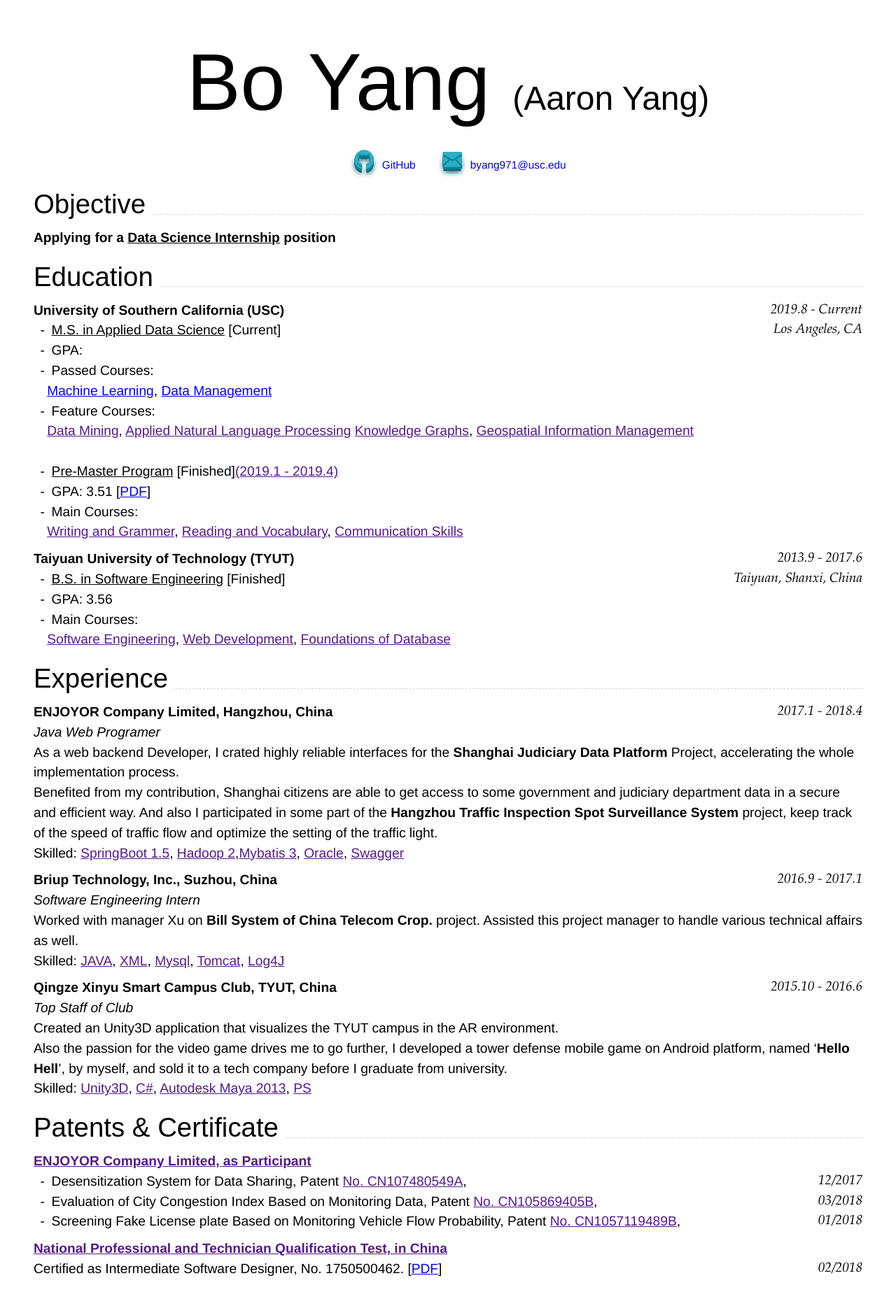
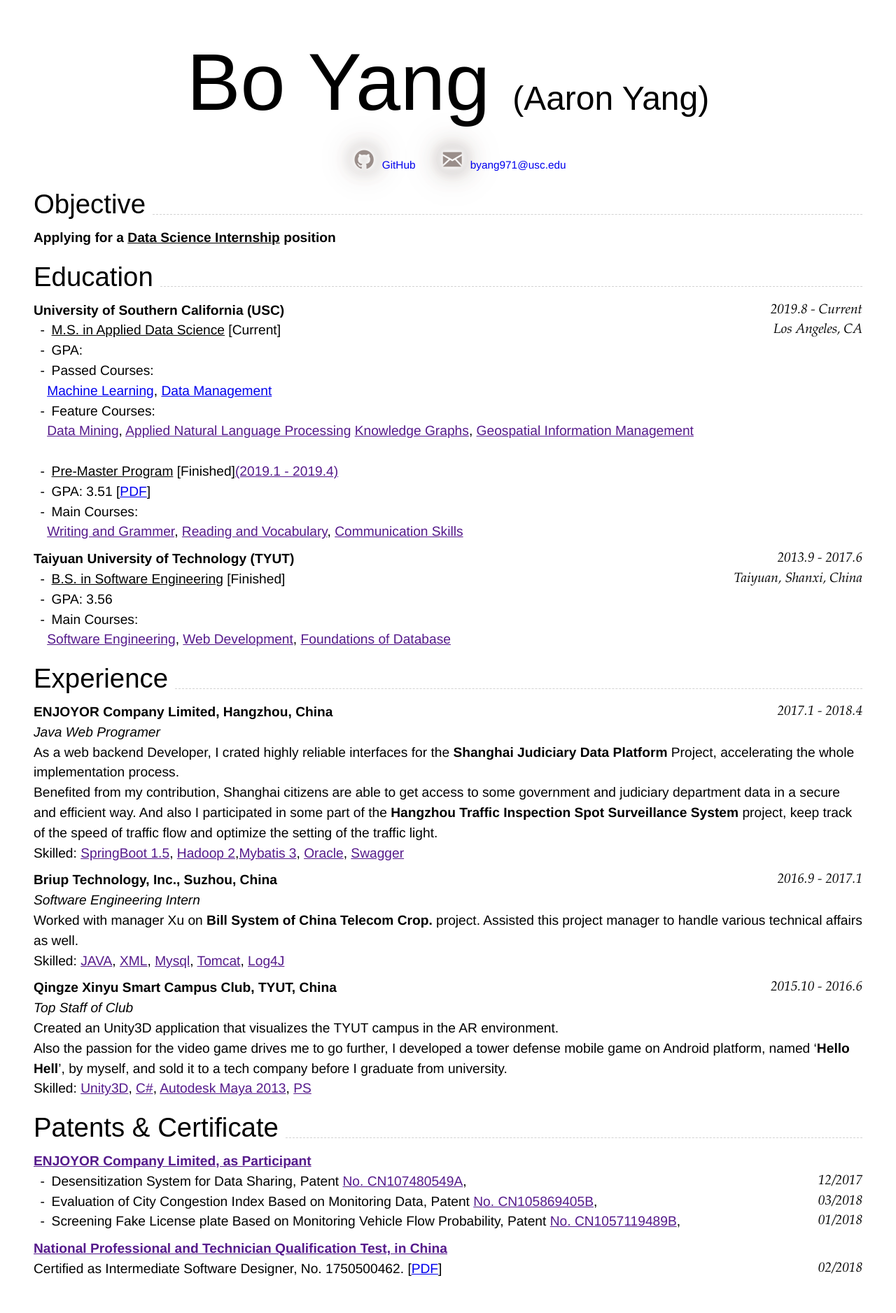
Before and after one commit to callmeorangecat/resume, a Jekyll site: the page built from index.md, in a window 1280 px wide. Shown: the whole page at 70% size. Built offline with Jekyll 4.4.1, drawn with Linux system fonts in a browser that asks for light colours.

Commit message:
change icon style

```diff
--- a/_includes/cv-contact.html
+++ b/_includes/cv-contact.html
@@ -6,12 +6,12 @@
     {% endif %}
 
     {% if page.github %}
-    <i class="fi-social-github fa-2x style2" style="margin-left:1em"></i>
+    <i class="fi-social-github fa-2x style3" style="margin-left:1em"></i>
     <a href="{{ page.github.url }}" style="margin-left:0.5em"> {{ page.github.text }}</a>
     {% endif %}
 
     {% if page.email %}
-    <i class="fi-mail fa-2x style2" style="margin-left:1em"></i>
+    <i class="fi-mail fa-2x style3" style="margin-left:1em"></i>
     <a href="{{ page.email.url }}" style="margin-left:0.5em">{{ page.email.text }}</a>
     {% endif %}
 
```
